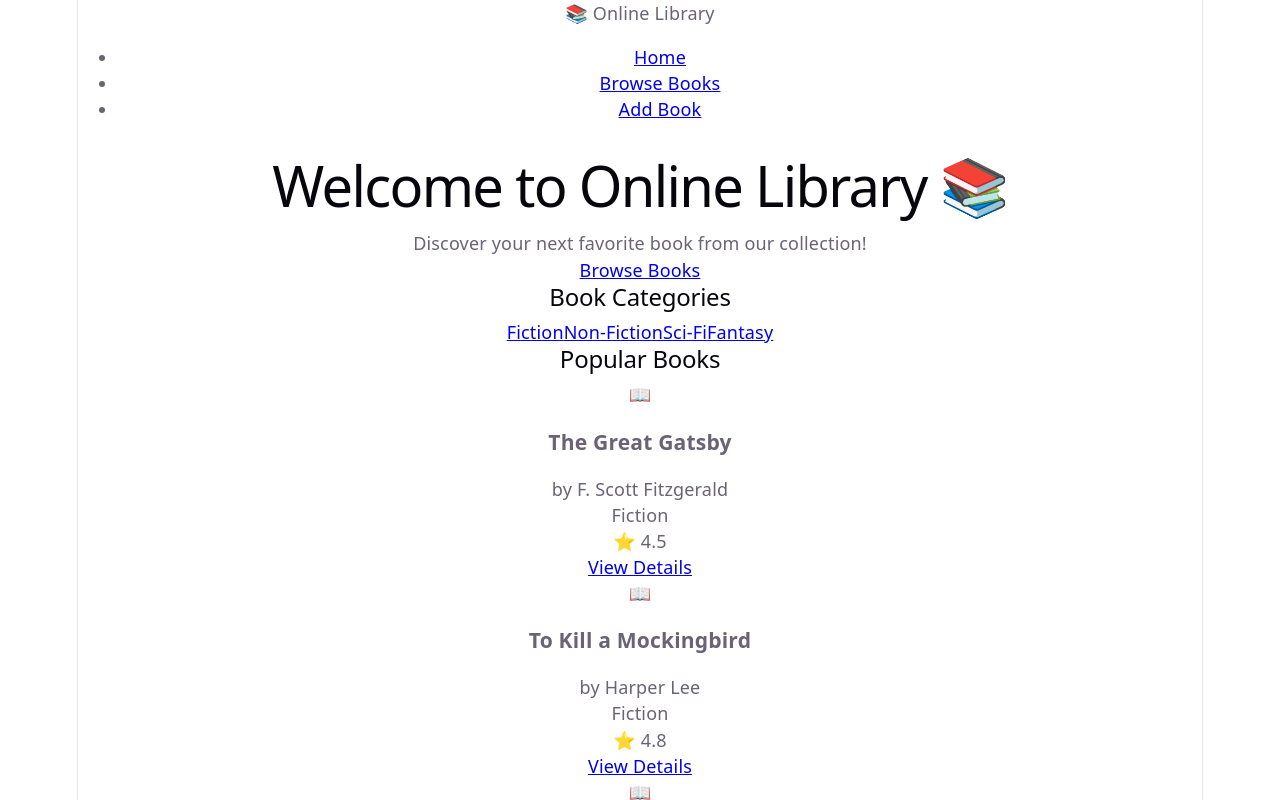
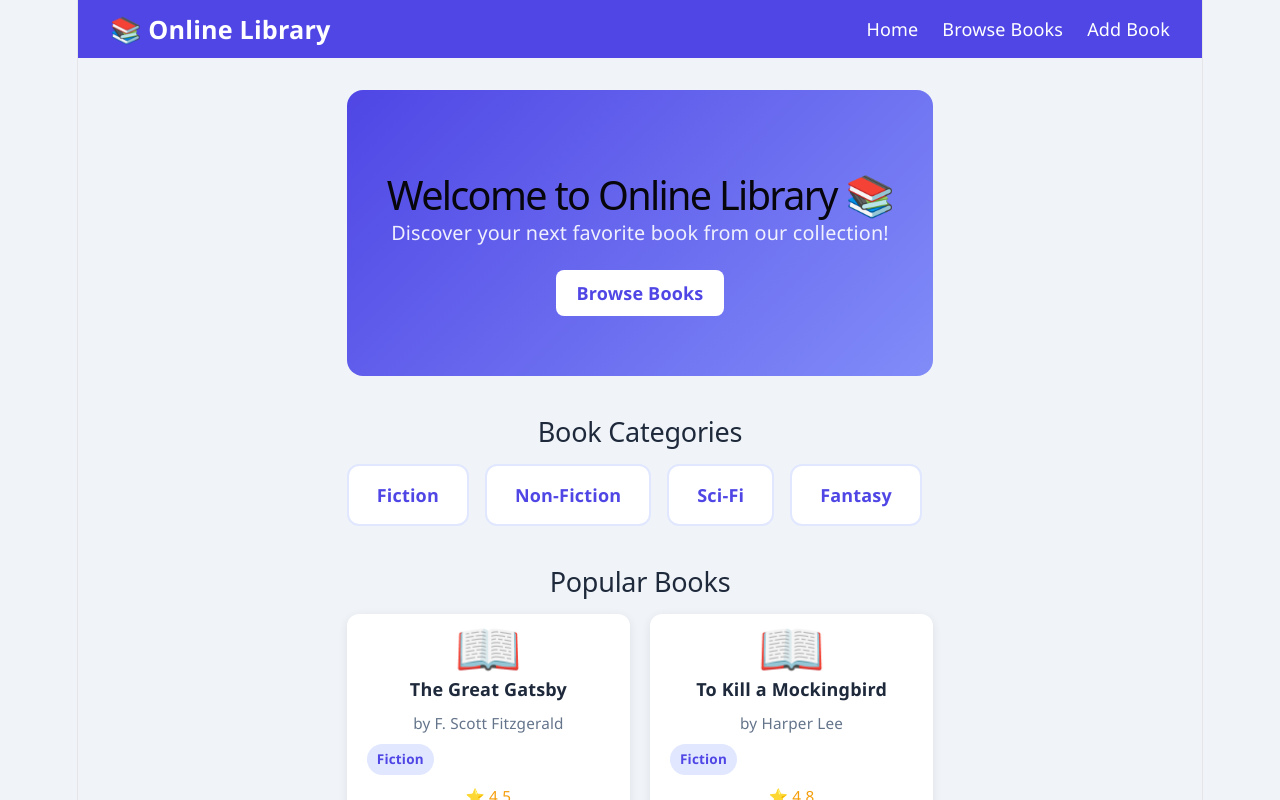
Before and after one commit to JAI1209/library-app, a React (Vite) app: page / in a window 1280 px wide. Shown: the top 800 px of the page. Built offline with nearby package versions, Linux system fonts and the light colour scheme.

Commit message:
style: add complete CSS styling for all pages

```diff
--- a/src/App.css
+++ b/src/App.css
@@ -1,184 +1,395 @@
-.counter {
-  font-size: 16px;
-  padding: 5px 10px;
-  border-radius: 5px;
-  color: var(--accent);
-  background: var(--accent-bg);
-  border: 2px solid transparent;
-  transition: border-color 0.3s;
-  margin-bottom: 24px;
+/* ===== Global Styles ===== */
+* {
+  box-sizing: border-box;
+  margin: 0;
+  padding: 0;
+}
 
-  &:hover {
-    border-color: var(--accent-border);
+body {
+  font-family: 'Segoe UI', sans-serif;
+  background: #f0f4f8;
+  min-height: 100vh;
 }
-  &:focus-visible {
-    outline: 2px solid var(--accent);
-    outline-offset: 2px;
+
+a {
+  text-decoration: none;
 }
+
+/* ===== Navbar ===== */
+.navbar {
+  background: #4f46e5;
+  padding: 16px 32px;
+  display: flex;
+  justify-content: space-between;
+  align-items: center;
+}
+
+.navbar-brand {
+  color: white;
+  font-size: 1.4rem;
+  font-weight: 700;
+}
+
+.navbar-links {
+  list-style: none;
+  display: flex;
+  gap: 24px;
+}
+
+.navbar-links a {
+  color: white;
+  font-size: 1rem;
+  font-weight: 500;
+  transition: opacity 0.2s;
+}
+
+.navbar-links a:hover {
+  opacity: 0.75;
+}
+
+/* ===== Buttons ===== */
+.btn-primary {
+  background: #4f46e5;
+  color: white;
+  padding: 10px 20px;
+  border-radius: 8px;
+  border: none;
+  cursor: pointer;
+  font-size: 1rem;
+  display: inline-block;
+  transition: background 0.2s;
+}
+
+.btn-primary:hover {
+  background: #4338ca;
+}
+
+.btn-details {
+  background: #e0e7ff;
+  color: #4f46e5;
+  padding: 8px 16px;
+  border-radius: 8px;
+  font-size: 0.85rem;
+  font-weight: 600;
+  display: inline-block;
+  transition: background 0.2s;
+}
+
+.btn-details:hover {
+  background: #c7d2fe;
+}
+
+/* ===== Home Page ===== */
+.home {
+  padding: 32px;
+  max-width: 1100px;
+  margin: 0 auto;
 }
 
 .hero {
-  position: relative;
+  background: linear-gradient(135deg, #4f46e5, #818cf8);
+  color: white;
+  padding: 60px 40px;
+  border-radius: 16px;
+  text-align: center;
+  margin-bottom: 40px;
+}
 
-  .base,
-  .framework,
-  .vite {
-    inset-inline: 0;
+.hero h1 {
+  font-size: 2.2rem;
+  margin-bottom: 12px;
+}
+
+.hero p {
+  font-size: 1.1rem;
+  margin-bottom: 24px;
+  opacity: 0.9;
+}
+
+.hero .btn-primary {
+  background: white;
+  color: #4f46e5;
+  font-weight: 700;
+}
+
+/* ===== Categories ===== */
+.categories-section,
+.popular-section {
+  margin-bottom: 40px;
+}
+
+.categories-section h2,
+.popular-section h2 {
+  font-size: 1.5rem;
+  margin-bottom: 16px;
+  color: #1e293b;
+}
+
+.categories-grid {
+  display: flex;
+  gap: 16px;
+  flex-wrap: wrap;
+}
+
+.category-card {
+  background: white;
+  border: 2px solid #e0e7ff;
+  color: #4f46e5;
+  padding: 16px 28px;
+  border-radius: 12px;
+  font-weight: 600;
+  font-size: 1rem;
+  transition: all 0.2s;
+}
+
+.category-card:hover {
+  background: #4f46e5;
+  color: white;
+}
+
+/* ===== Books Grid ===== */
+.books-grid {
+  display: grid;
+  grid-template-columns: repeat(auto-fill, minmax(220px, 1fr));
+  gap: 20px;
+}
+
+.book-card {
+  background: white;
+  border-radius: 12px;
+  padding: 20px;
+  box-shadow: 0 2px 10px rgba(0,0,0,0.08);
+  display: flex;
+  flex-direction: column;
+  gap: 8px;
+  transition: transform 0.2s;
+}
+
+.book-card:hover {
+  transform: translateY(-4px);
+}
+
+.book-cover {
+  font-size: 3rem;
+  text-align: center;
+  margin-bottom: 8px;
+}
+
+.book-card h3 {
+  font-size: 1rem;
+  color: #1e293b;
+}
+
+.author {
+  color: #64748b;
+  font-size: 0.85rem;
+}
+
+.category-tag {
+  background: #e0e7ff;
+  color: #4f46e5;
+  padding: 2px 10px;
+  border-radius: 20px;
+  font-size: 0.75rem;
+  font-weight: 600;
+  width: fit-content;
+}
+
+.rating {
+  color: #f59e0b;
+  font-size: 0.85rem;
+}
+
+/* ===== Browse Page ===== */
+.browse {
+  padding: 32px;
+  max-width: 1100px;
   margin: 0 auto;
 }
 
-  .base {
-    width: 170px;
-    position: relative;
-    z-index: 0;
+.browse h1 {
+  margin-bottom: 24px;
+  color: #1e293b;
 }
 
-  .framework,
-  .vite {
-    position: absolute;
+.category-filters {
+  display: flex;
+  gap: 12px;
+  flex-wrap: wrap;
+  margin-bottom: 20px;
 }
 
-  .framework {
-    z-index: 1;
-    top: 34px;
-    height: 28px;
-    transform: perspective(2000px) rotateZ(300deg) rotateX(44deg) rotateY(39deg)
-      scale(1.4);
+.filter-btn {
+  background: white;
+  border: 2px solid #e0e7ff;
+  color: #4f46e5;
+  padding: 8px 18px;
+  border-radius: 20px;
+  font-weight: 600;
+  font-size: 0.9rem;
+  transition: all 0.2s;
 }
 
-  .vite {
-    z-index: 0;
-    top: 107px;
-    height: 26px;
-    width: auto;
-    transform: perspective(2000px) rotateZ(300deg) rotateX(40deg) rotateY(39deg)
-      scale(0.8);
-  }
+.filter-btn:hover,
+.filter-btn.active {
+  background: #4f46e5;
+  color: white;
+  border-color: #4f46e5;
 }
 
-#center {
+.search-bar {
+  width: 100%;
+  padding: 12px 16px;
+  border: 2px solid #e0e7ff;
+  border-radius: 10px;
+  font-size: 1rem;
+  margin-bottom: 24px;
+  outline: none;
+}
+
+.search-bar:focus {
+  border-color: #4f46e5;
+}
+
+.no-books {
+  color: #94a3b8;
+  font-size: 1.1rem;
+  text-align: center;
+  padding: 40px;
+}
+
+/* ===== Book Details Page ===== */
+.book-details {
+  max-width: 700px;
+  margin: 40px auto;
+  background: white;
+  border-radius: 16px;
+  padding: 40px;
+  box-shadow: 0 4px 20px rgba(0,0,0,0.1);
+  display: flex;
+  gap: 32px;
+  align-items: flex-start;
+}
+
+.details-cover {
+  font-size: 6rem;
+}
+
+.details-info {
   display: flex;
   flex-direction: column;
-  gap: 25px;
-  place-content: center;
-  place-items: center;
-  flex-grow: 1;
-
-  @media (max-width: 1024px) {
-    padding: 32px 20px 24px;
-    gap: 18px;
-  }
+  gap: 12px;
 }
 
-#next-steps {
-  display: flex;
-  border-top: 1px solid var(--border);
-  text-align: left;
-
-  & > div {
-    flex: 1 1 0;
-    padding: 32px;
-    @media (max-width: 1024px) {
-      padding: 24px 20px;
-    }
+.details-info h1 {
+  font-size: 1.8rem;
+  color: #1e293b;
 }
 
-  .icon {
-    margin-bottom: 16px;
-    width: 22px;
-    height: 22px;
+.details-author,
+.details-category,
+.details-rating {
+  color: #475569;
+  font-size: 1rem;
 }
 
-  @media (max-width: 1024px) {
-    flex-direction: column;
-    text-align: center;
-  }
+.details-description {
+  color: #64748b;
+  line-height: 1.6;
+  margin-bottom: 8px;
 }
 
-#docs {
-  border-right: 1px solid var(--border);
-
-  @media (max-width: 1024px) {
-    border-right: none;
-    border-bottom: 1px solid var(--border);
-  }
+/* ===== Add Book Page ===== */
+.add-book {
+  max-width: 600px;
+  margin: 40px auto;
+  padding: 32px;
+  background: white;
+  border-radius: 16px;
+  box-shadow: 0 4px 20px rgba(0,0,0,0.1);
 }
 
-#next-steps ul {
-  list-style: none;
-  padding: 0;
-  display: flex;
-  gap: 8px;
-  margin: 32px 0 0;
-
-  .logo {
-    height: 18px;
+.add-book h1 {
+  margin-bottom: 24px;
+  color: #1e293b;
 }
 
-  a {
-    color: var(--text-h);
-    font-size: 16px;
-    border-radius: 6px;
-    background: var(--social-bg);
+.add-book-form {
   display: flex;
-    padding: 6px 12px;
-    align-items: center;
-    gap: 8px;
-    text-decoration: none;
-    transition: box-shadow 0.3s;
-
-    &:hover {
-      box-shadow: var(--shadow);
-    }
-    .button-icon {
-      height: 18px;
-      width: 18px;
-    }
+  flex-direction: column;
+  gap: 20px;
 }
 
-  @media (max-width: 1024px) {
-    margin-top: 20px;
-    flex-wrap: wrap;
-    justify-content: center;
-
-    li {
-      flex: 1 1 calc(50% - 8px);
+.form-group {
+  display: flex;
+  flex-direction: column;
+  gap: 6px;
 }
 
-    a {
-      width: 100%;
-      justify-content: center;
-      box-sizing: border-box;
-    }
-  }
+.form-group label {
+  font-weight: 600;
+  color: #334155;
+  font-size: 0.95rem;
 }
 
-#spacer {
-  height: 88px;
-  border-top: 1px solid var(--border);
-  @media (max-width: 1024px) {
-    height: 48px;
-  }
+.form-group input,
+.form-group textarea,
+.form-group select {
+  padding: 10px 14px;
+  border: 2px solid #e0e7ff;
+  border-radius: 8px;
+  font-size: 1rem;
+  outline: none;
+  transition: border 0.2s;
 }
 
-.ticks {
-  position: relative;
-  width: 100%;
-
-  &::before,
-  &::after {
-    content: '';
-    position: absolute;
-    top: -4.5px;
-    border: 5px solid transparent;
+.form-group input:focus,
+.form-group textarea:focus,
+.form-group select:focus {
+  border-color: #4f46e5;
 }
 
-  &::before {
-    left: 0;
-    border-left-color: var(--border);
+.error {
+  color: #ef4444;
+  font-size: 0.85rem;
 }
-  &::after {
-    right: 0;
-    border-right-color: var(--border);
+
+/* ===== 404 Page ===== */
+.not-found {
+  display: flex;
+  flex-direction: column;
+  align-items: center;
+  justify-content: center;
+  min-height: 100vh;
+  gap: 16px;
+  text-align: center;
+  background: #f0f4f8;
 }
+
+.not-found h1 {
+  font-size: 5rem;
+  color: #4f46e5;
 }
+
+.not-found h2 {
+  font-size: 1.8rem;
+  color: #1e293b;
+}
+
+.invalid-url {
+  color: #64748b;
+  font-size: 1rem;
+}
+
+.invalid-url span {
+  background: #fee2e2;
+  color: #ef4444;
+  padding: 4px 10px;
+  border-radius: 6px;
+  font-weight: 600;
+}
+
+.not-found-book {
+  text-align: center;
+  padding: 60px;
+}
```
Lines whose indentation alone changed are shown as unchanged.
